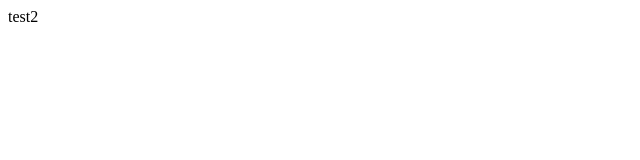
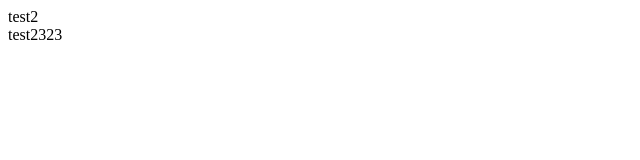
Before and after one commit to shaoweidong/management, a plain HTML site: page test2.html in a window 1280 px wide. Shown: the full height of the page, 0-640 px from the left. Drawn offline with Linux system fonts and the light colour scheme.

Commit message:
改动了test2

```diff
--- a/test2.html
+++ b/test2.html
@@ -8,5 +8,6 @@
 </head>
 <body>
   <div>test2</div>
+  <div>test2323</div>
 </body>
 </html>
```
